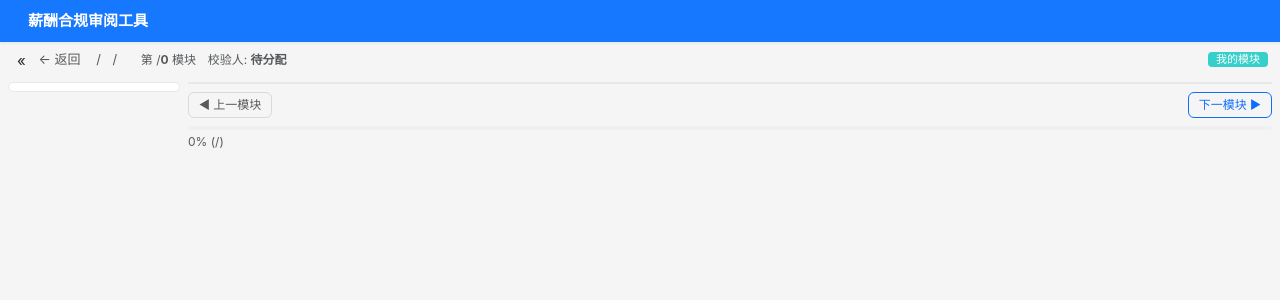
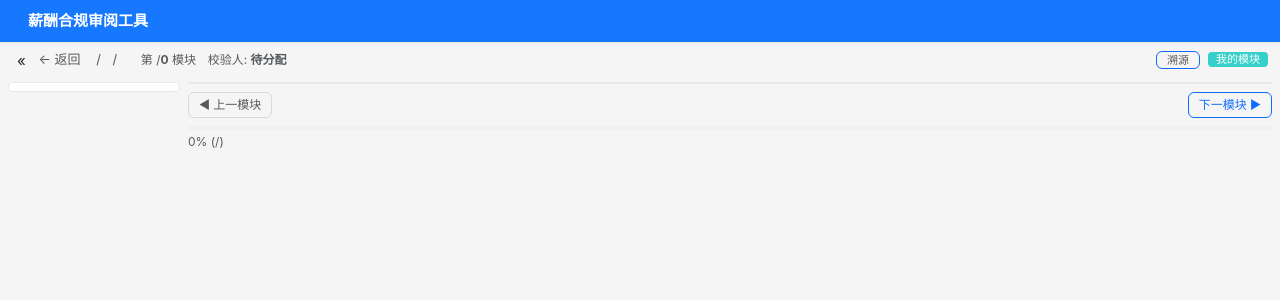
Before and after one commit to yangzhangscut2025/payroll-review-tool, a Flask app: template templates/review.html in a window 1280 px wide. Shown: the top 300 px of the page. Run offline with Flask 3, Linux system fonts and the light colour scheme; the template is opened without the code that fills it, so the values that code supplies are empty; some libraries are stand-ins or nearby versions.

Commit message:
将离线文件移入uploads便于管理，回退trace路由指向

```diff
--- a/routes/trace.py
+++ b/routes/trace.py
@@ -23,12 +23,9 @@ def trace_page(project_id):
     if not project.file_path:
         return "请先上传Excel", 400
 
-    # 定位 MD 文件夹：优先用项目名在项目根目录下找
-    import config
-    md_dir = os.path.join(config.BASE_DIR, project.name)
-    if not os.path.isdir(md_dir):
-        base_name = os.path.splitext(os.path.basename(project.file_path))[0]
-        md_dir = os.path.join(os.path.dirname(project.file_path), base_name)
+    # 定位 MD 文件夹：和上传的 Excel 同目录同名
+    base_name = os.path.splitext(os.path.basename(project.file_path))[0]
+    md_dir = os.path.join(os.path.dirname(project.file_path), base_name)
     if not os.path.isdir(md_dir):
         md_dir = ''
 
--- a/templates/review.html
+++ b/templates/review.html
@@ -16,6 +16,8 @@
         <small class="ms-2 text-muted">校验人: <strong>{{ assigned_map.get(current_l1).assignee if assigned_map.get(current_l1) else '待分配' }}</strong></small>
     </div>
     <div class="d-flex align-items-center gap-2">
+        <a href="{{ url_for('trace.trace_page', project_id=project.id, l2=l2_index) }}" target="_blank"
+           class="btn btn-sm btn-outline-primary py-0" style="font-size:11px;">溯源</a>
         {% set is_mine = (assigned_map.get(current_l1) and assigned_map[current_l1].assignee == username) or project.created_by == username %}
         <span class="badge" style="background:{{ '#36CFC9' if is_mine else '#FFB800' }};color:#fff;font-size:11px;">
             {{ '我的模块' if is_mine else '只读' }}
```
Also changed, not shown: 1 other file.
